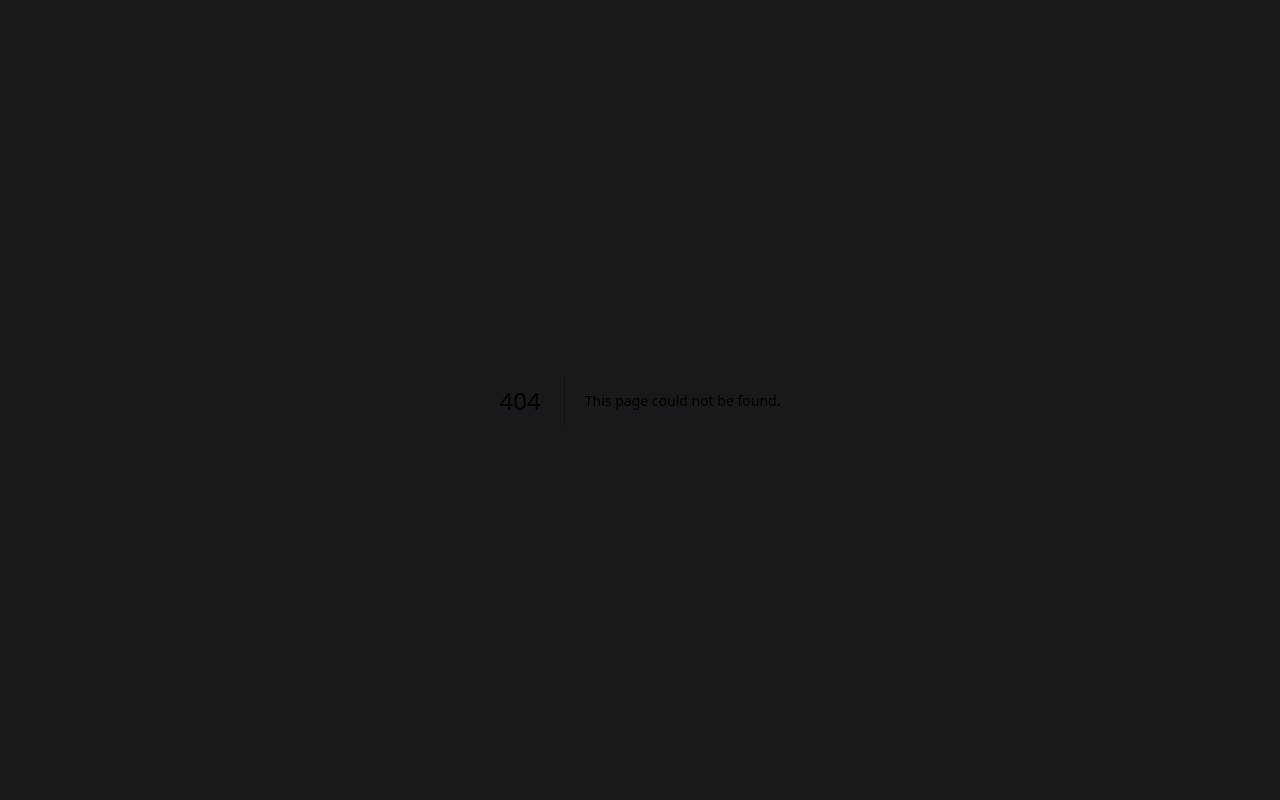
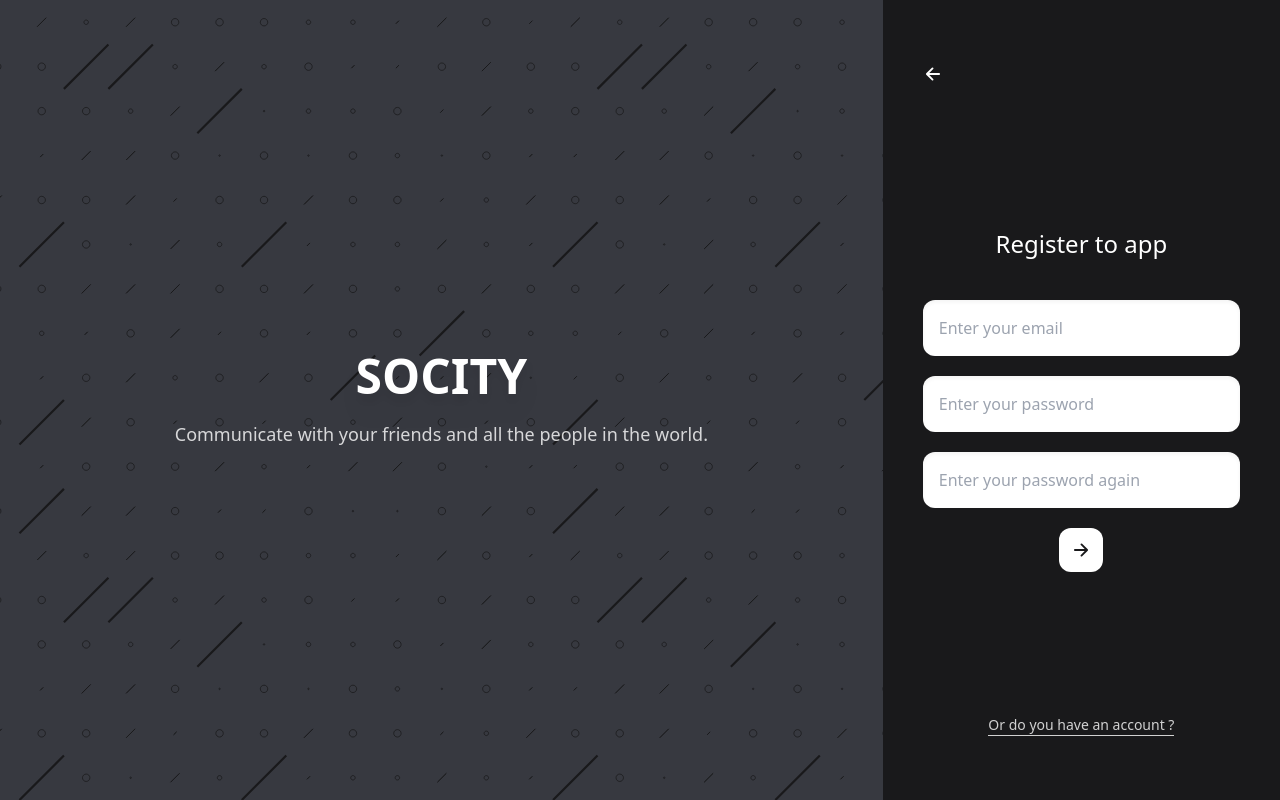
Before and after one commit to hasancelikoglu/SocityWebProject, a Next.js app in the folder client/: page /register in a window 1280 px wide. Before the commit this address had no page. Built offline with nearby package versions, Linux system fonts and the light colour scheme.

Commit message:
register page, go back button

```diff
--- /dev/null
+++ b/client/app/register/page.js
@@ -0,0 +1,5 @@
+import RegisterPage from "@/containers/register";
+
+export default function Register() {
+	return <RegisterPage />;
+}
--- a/client/components/login-card/index.js
+++ b/client/components/login-card/index.js
@@ -1,9 +1,18 @@
+"use client";
+
 import Link from "next/link";
-import { IoArrowForward } from "react-icons/io5";
+import { useRouter } from "next/router";
+import { IoArrowBack, IoArrowForward } from "react-icons/io5";
 
 export default function LoginCard() {
 	return (
-		<div className="w-[500px] h-3/5 flex flex-col items-center justify-between px-5 m-5">
+		<div className="w-[500px] h-full py-16 flex flex-col justify-between px-5 m-5">
+			<div>
+				<Link href="/" className="text-white-full">
+					<IoArrowBack size={20} />
+				</Link>
+			</div>
+			<div className="w-full flex flex-col gap-y-10">
 				<h1 className="text-center text-white-full text-2xl font-light">
 					Login to app
 				</h1>
@@ -25,6 +34,7 @@ export default function LoginCard() {
 						<IoArrowForward size={20} />
 					</button>
 				</form>
+			</div>
 
 			<div className="flex flex-col items-center justify-center gap-y-3">
 				<Link
--- /dev/null
+++ b/client/components/register-card/first-stage.js
@@ -0,0 +1,21 @@
+export default function FirstStage() {
+	return (
+		<>
+			<input
+				type="text"
+				placeholder="Enter your email"
+				className="p-4 shadow-inner rounded-xl outline-none w-full"
+			/>
+			<input
+				type="password"
+				placeholder="Enter your password"
+				className="p-4 shadow-inner rounded-xl outline-none w-full"
+			/>
+			<input
+				type="password"
+				placeholder="Enter your password again"
+				className="p-4 shadow-inner rounded-xl outline-none w-full"
+			/>
+		</>
+	);
+}
--- /dev/null
+++ b/client/components/register-card/index.js
@@ -0,0 +1,61 @@
+"use client";
+
+import Link from "next/link";
+import { useState } from "react";
+import { IoArrowForward, IoArrowBack } from "react-icons/io5";
+import FirstStage from "./first-stage";
+import SecondStage from "./second-stage";
+
+export default function RegisterCard() {
+	const [stage, setStage] = useState(1);
+	const submitHandle = (e) => {
+		if (stage === 2) {
+			alert("kayıt başarılı");
+		} else {
+			setStage(2);
+		}
+		e.preventDefault();
+	};
+
+	const backHandle = (e) => {
+		if (stage !== 1) {
+			e.preventDefault();
+			setStage(1);
+		}
+	};
+	return (
+		<div className="w-[500px] h-full py-16 flex flex-col justify-between px-5 m-5">
+			<div>
+				<Link href="/" onClick={backHandle} className="text-white-full">
+					<IoArrowBack size={20} />
+				</Link>
+			</div>
+			<div className="w-full flex flex-col gap-y-10">
+				<h1 className="text-center text-white-full text-2xl font-light">
+					{stage === 1 ? "Register to app" : "Choose a username"}
+				</h1>
+				<form
+					onSubmit={submitHandle}
+					className="flex flex-col w-full items-center gap-y-5"
+				>
+					{stage === 1 ? <FirstStage /> : <SecondStage />}
+					<button
+						type="submit"
+						className="text-dark bg-white-full p-3 rounded-xl"
+					>
+						<IoArrowForward size={20} />
+					</button>
+				</form>
+			</div>
+
+			<div className="flex flex-col items-center justify-center gap-y-3">
+				<Link
+					href="/"
+					className="text-white-t font-light border-b border-b-white-t text-sm"
+				>
+					Or do you have an account ?
+				</Link>
+			</div>
+		</div>
+	);
+}
--- /dev/null
+++ b/client/components/register-card/second-stage.js
@@ -0,0 +1,11 @@
+export default function SecondStage() {
+	return (
+		<>
+			<input
+				type="text"
+				placeholder="Enter a username"
+				className="p-4 shadow-inner rounded-xl outline-none w-full"
+			/>
+		</>
+	);
+}
--- a/client/components/sprinkle/index.js
+++ b/client/components/sprinkle/index.js
@@ -13,7 +13,7 @@ export default function Sprinkle() {
 				<h1 className="text-5xl font-bold text-white-full drop-shadow-xl">
 					SOCITY
 				</h1>
-				<p className="text-white-t font-light text-lg">
+				<p className="text-white-t font-light text-lg text-center px-3">
 					Communicate with your friends and all the people in the world.
 				</p>
 			</div>
--- /dev/null
+++ b/client/containers/register/index.js
@@ -0,0 +1,11 @@
+import RegisterCard from "@/components/register-card";
+import Sprinkle from "@/components/sprinkle";
+
+export default function RegisterPage() {
+	return (
+		<div className="h-screen flex justify-center items-center">
+			<Sprinkle />
+			<RegisterCard />
+		</div>
+	);
+}
```
Lines whose indentation alone changed are shown as unchanged.
